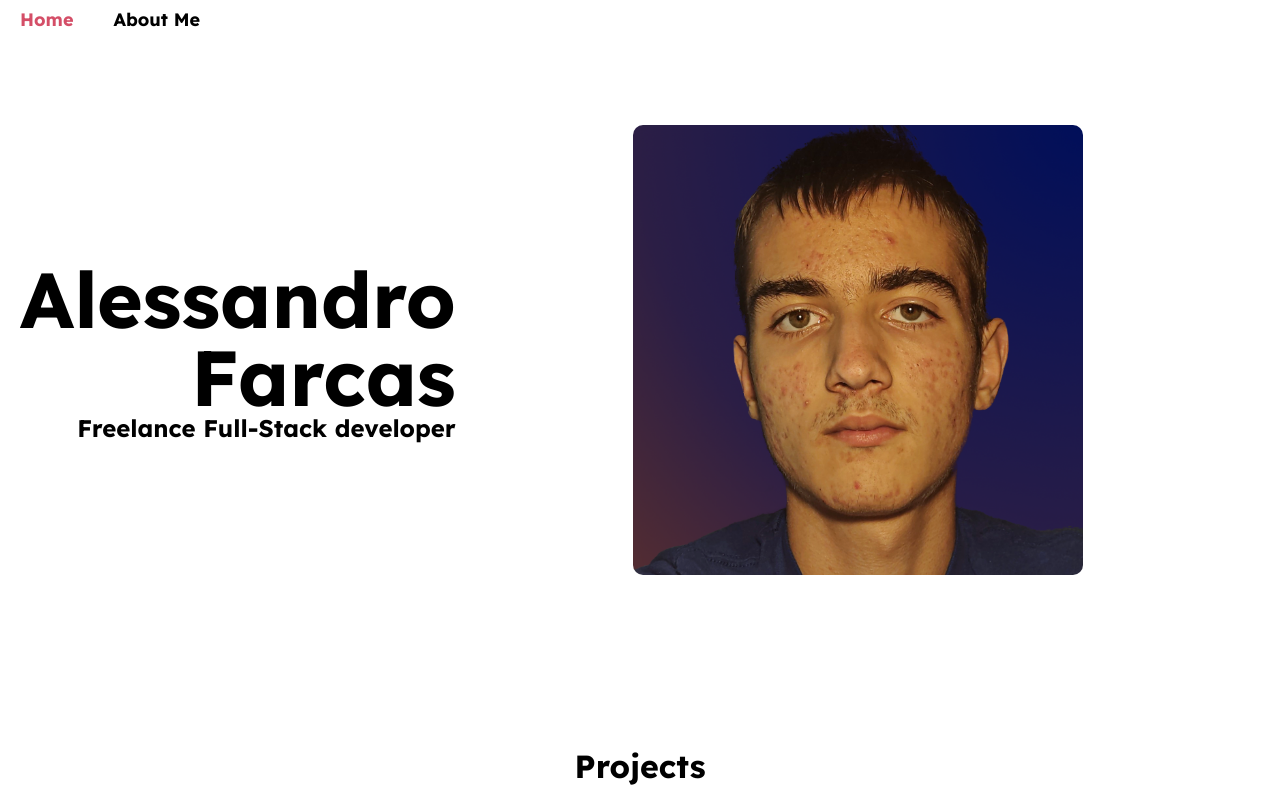
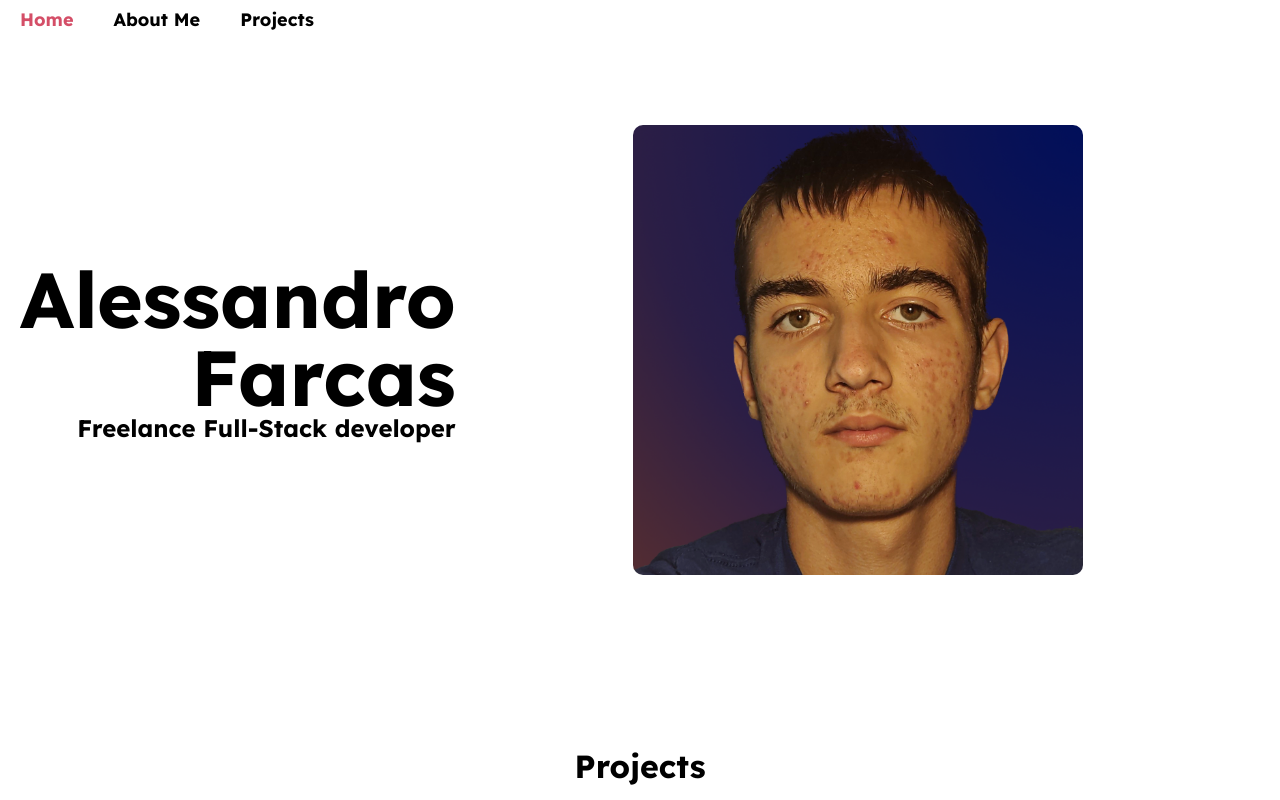
Before and after one commit to Alenygam/portfolio, a Vue app: page /#/ in a window 1280 px wide. Shown: the top 800 px of the page. Built offline with nearby package versions, Linux system fonts and the light colour scheme.

Commit message:
Added projects page

```diff
--- a/src/components/Navbar.vue
+++ b/src/components/Navbar.vue
@@ -2,6 +2,7 @@
     <div class="nav" id="nav">
         <router-link to="/">Home</router-link>
         <router-link to="/about_me">About Me</router-link>
+        <router-link to="/projects">Projects</router-link>
         <div style="flex-grow: 1;"></div>
     </div>
     <button id="menubutton" class="menubutton" type="button" v-on:click="openMenu">
--- a/src/router/routes.js
+++ b/src/router/routes.js
@@ -8,6 +8,11 @@ const routes = [
     path: '/about_me',
     name: 'About Me',
     component: () => import('../views/About.vue')
+  },
+  {
+    path: '/projects',
+    name: 'Projects',
+    component: () => import('../views/Projects.vue')
   },
   {
     path: '/projects/spaggiu',
--- /dev/null
+++ b/src/views/Projects.vue
@@ -0,0 +1,10 @@
+<template>
+    <Projects/>
+</template>
+
+<script>
+import Projects from '@/components/Home/Projects.vue'
+export default {
+    components: {Projects}
+}
+</script>
```
